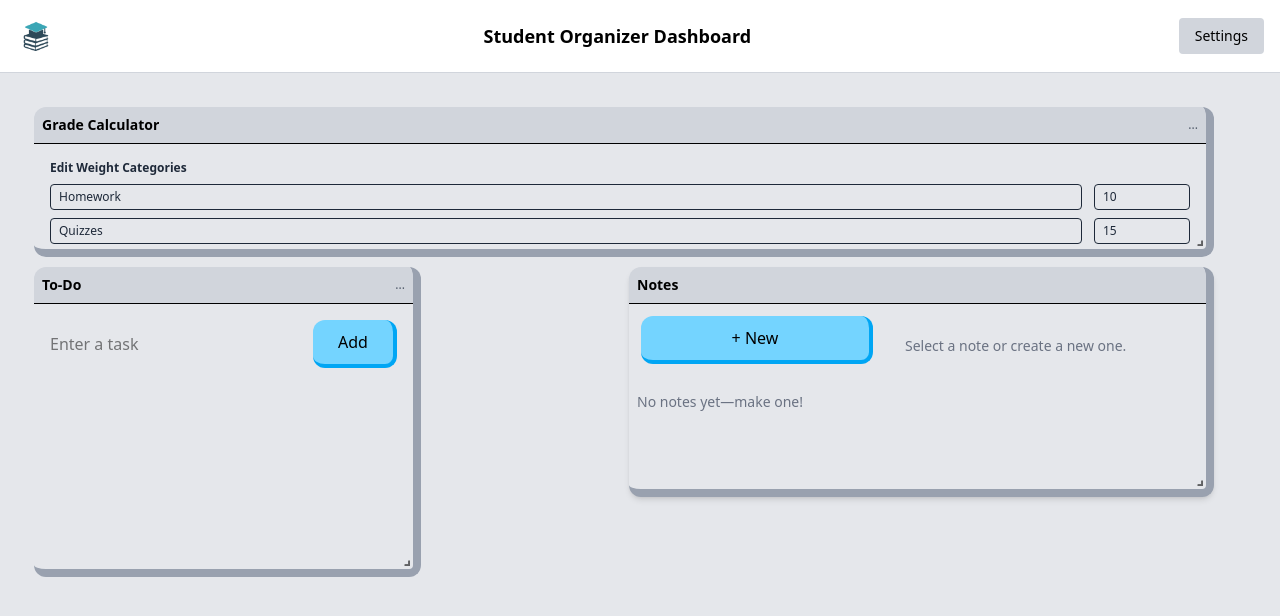
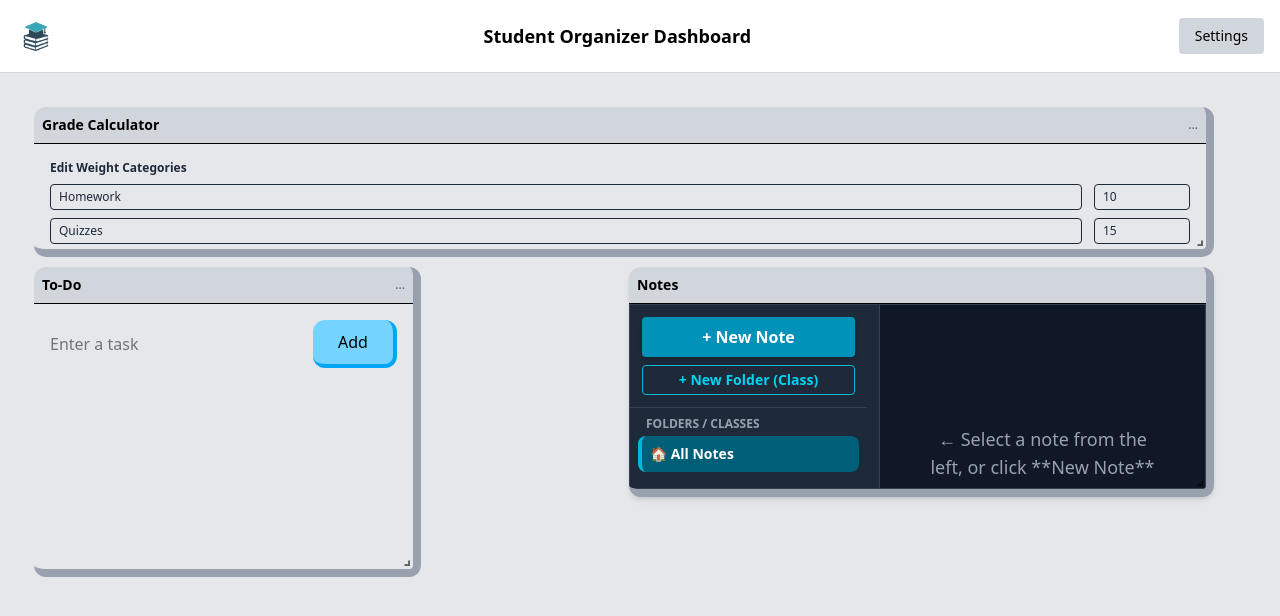
Before and after one commit to TKpen/-SE-WebDev, a React (Vite) app: page /dashboard in a window 1280 px wide. Shown: the top 616 px of the page. Built offline with nearby package versions, Linux system fonts and the light colour scheme.

Commit message:
note update
Refactor Notes component to improve state management and add folder support.

```diff
--- a/src/components/Notes.jsx
+++ b/src/components/Notes.jsx
@@ -1,116 +1,331 @@
-import { useEffect, useMemo, useState } from "react";
+import React, { useEffect, useState } from "react";
 
-/**
- * Reusable Notes component (Tailwind)
- * Props:
- *  - storageKey: string (localStorage key) default "notes.v1"
- *  - className: string (extra styles)     default ""
- *  - onChange: (notes) => void            optional
- */
-export default function Notes({ storageKey = "notes.v1", className = "", onChange }) {
-  const [notes, setNotes] = useState(() => {
+// --- Configuration Data ---
+
+// Define the priority labels and their corresponding colors
+const PRIORITY_LABELS = ["Low", "Medium", "High", "Exam/Quiz"];
+// Updated for better visibility on a dark background
+const PRIORITY_COLORS = {
+  "Low": "bg-green-600 text-white",
+  "Medium": "bg-yellow-600 text-white",
+  "High": "bg-red-600 text-white",
+  "Exam/Quiz": "bg-cyan-600 text-white",
+};
+
+// Helper function to generate a simple, time-based ID (beginner style)
+function generateSimpleId() {
+  return "note-" + Date.now() + Math.random().toString(16).slice(2);
+}
+
+// --- Main Component ---
+
+export default function Notes({ storageKey = "myNotesApp.v1", className = "" }) {
+  const [data, setData] = useState(() => {
     try {
-      return JSON.parse(localStorage.getItem(storageKey)) || [];
-    } catch {
-      return [];
+      const storedData = localStorage.getItem(storageKey);
+      if (storedData) {
+        return JSON.parse(storedData);
       }
+    } catch (error) {
+      console.error("Could not load notes from local storage:", error);
+    }
+    return {
+      notes: [],
+      folders: ["Class 101", "Project A"],
+    };
   });
-  const [activeId, setActiveId] = useState(null);
-  const activeNote = useMemo(() => notes.find(n => n.id === activeId) || null, [notes, activeId]);
 
+  const [activeNoteId, setActiveNoteId] = useState(null);
+  const [activeFolderFilter, setActiveFolderFilter] = useState(null);
+
+  // Persistence useEffect
   useEffect(() => {
-    localStorage.setItem(storageKey, JSON.stringify(notes));
-    onChange?.(notes);
-  }, [notes, storageKey, onChange]);
+    localStorage.setItem(storageKey, JSON.stringify(data));
+  }, [data, storageKey]);
+
+  const activeNote = data.notes.find(n => n.id === activeNoteId);
+
+  // --- Core Logic Functions  ---
+
+  function createFolder() {
+    const name = prompt("Enter the name for the new folder:");
+    if (name && name.trim()) {
+      const newFolderName = name.trim();
+      if (data.folders.includes(newFolderName)) {
+        alert("Folder already exists!");
+        return;
+      }
+
+      setData(currentData => ({
+        ...currentData,
+        folders: [...currentData.folders, newFolderName],
+      }));
+      setActiveFolderFilter(newFolderName);
+    }
+  }
 
   function createNote() {
-    const id = crypto.randomUUID();
-    const newNote = { id, title: "Untitled", body: "", updatedAt: Date.now() };
-    setNotes(curr => [newNote, ...curr]);
-    setActiveId(id);
+    const id = generateSimpleId();
+    const newNote = {
+      id: id,
+      title: "New Note",
+      body: "",
+      updatedAt: Date.now(),
+      folder: activeFolderFilter && activeFolderFilter !== "Uncategorized" ? activeFolderFilter : null,
+      isPinned: false,
+      priority: null,
+    };
+
+    setData(currentData => ({
+      ...currentData,
+      notes: [newNote, ...currentData.notes],
+    }));
+    setActiveNoteId(id);
   }
 
-  function updateNote(partial) {
-    if (!activeId) return;
-    setNotes(curr =>
-      curr.map(n => n.id === activeId ? { ...n, ...partial, updatedAt: Date.now() } : n)
-    );
+  function updateNote(partialUpdate) {
+    if (!activeNoteId) return;
+
+    setData(currentData => ({
+      ...currentData,
+      notes: currentData.notes.map(note => {
+        if (note.id === activeNoteId) {
+          return {
+            ...note,
+            ...partialUpdate,
+            updatedAt: Date.now(),
+          };
+        }
+        return note;
+      }),
+    }));
   }
 
-  function deleteNote(id) {
-    setNotes(curr => curr.filter(n => n.id !== id));
-    if (activeId === id) setActiveId(null);
+  function deleteNote(idToDelete) {
+    if (window.confirm("Are you sure you want to delete this note?")) {
+      setData(currentData => ({
+        ...currentData,
+        notes: currentData.notes.filter(note => note.id !== idToDelete),
+      }));
+      if (activeNoteId === idToDelete) {
+        setActiveNoteId(null);
+      }
+    }
   }
 
-  return (
-    <div className={`w-full h-full overflow-hidden flex ${className}`}>
-      {/* Sidebar */}
-      <div className="grid grid-cols-[260px_1fr] w-full h-full">
-      <aside className="h-full overflow-y-auto pr-2">
-        <div className="p-3">
-            <button
-              onClick={createNote}
-              className="blue-box mb-2"
+  // Filters and sorts notes
+  function getFilteredAndSortedNotes() {
+    let list = data.notes.slice();
+
+    if (activeFolderFilter === "Uncategorized") {
+      list = list.filter(n => !n.folder);
+    } else if (activeFolderFilter) {
+      list = list.filter(n => n.folder === activeFolderFilter);
+    }
+
+    list.sort((a, b) => {
+      if (a.isPinned && !b.isPinned) return -1;
+      if (!a.isPinned && b.isPinned) return 1;
+      return b.updatedAt - a.updatedAt;
+    });
+
+    return list;
+  }
+
+  const filteredNotes = getFilteredAndSortedNotes();
+  const pinnedNotes = filteredNotes.filter(n => n.isPinned);
+  const unpinnedNotes = filteredNotes.filter(n => !n.isPinned);
+
+  // --- UI Components for Sidebar ---
+
+  const FolderItem = ({ name }) => (
+    <li
+      onClick={() => setActiveFolderFilter(name)}
+      className={`p-2 rounded-lg cursor-pointer text-sm font-medium transition hover:bg-gray-700
+        ${activeFolderFilter === name ? "bg-cyan-800 text-white border-l-4 border-cyan-500" : ""}`}
     >
-                + New
-            </button>
-        </div>
+      📂 {name}
+    </li>
+  );
 
-        <ul className="space-y-1 text-sm p-2">
-          {notes.length === 0 && (
-            <li className="text-sm text-gray-500 dark:text-white">No notes yet—make one!</li>
-          )}
-          {notes
-            .slice()
-            .sort((a,b) => b.updatedAt - a.updatedAt)
-            .map(n => (
+  const NoteListItem = ({ note }) => (
     <li
-                key={n.id}
-                onClick={() => setActiveId(n.id)}
-                className={`group flex items-center justify-between gap-2 p-2 rounded-lg cursor-pointer
-                  ${n.id === activeId ? "bg-blue-50 dark:bg-gray-700" : "hover:bg-gray-50 dark:hover:bg-gray-800"}`}
+      key={note.id}
+      onClick={() => setActiveNoteId(note.id)}
+      className={`group flex items-center justify-between gap-2 p-2 rounded-lg cursor-pointer transition
+        ${note.id === activeNoteId ? "bg-cyan-700 border-l-4 border-cyan-500" : "hover:bg-gray-700"}`}
     >
       <div className="min-w-0">
-                  <div className="font-medium truncate">{n.title || "Untitled"}</div>
-                  <div className="text-xs text-gray-500">
-                    {new Date(n.updatedAt).toLocaleString()}
+        <div className="font-semibold truncate flex items-center gap-1">
+          {note.isPinned && <span className="text-sm text-cyan-400">📌</span>}
+          {note.title || "Untitled"}
+        </div>
+        <div className="text-xs text-gray-400 mt-1">
+          {note.priority && (
+            <span className={`inline-block px-1 rounded text-xs mr-1 ${PRIORITY_COLORS[note.priority]}`}>
+              {note.priority}
+            </span>
+          )}
+          Last updated: {new Date(note.updatedAt).toLocaleDateString()}
         </div>
       </div>
       <button
-                  title="Delete"
-                  onClick={(e) => {
-                    e.stopPropagation();
-                    deleteNote(n.id);
-                  }}
+        title="Delete Note"
+        onClick={(e) => { e.stopPropagation(); deleteNote(note.id); }}
+        className="text-red-400 opacity-0 group-hover:opacity-100 transition"
       >
         🗑
       </button>
     </li>
-            ))}
+  );
+
+
+  // --- Final Render ---
+
+  return (
+    <div className={`w-full h-full overflow-hidden flex bg-gray-900 text-white border border-gray-700 ${className}`}>
+      <div className="grid grid-cols-[250px_1fr] w-full h-full">
+
+        {/* Sidebar (Folder and Note List) */}
+        <aside className="h-full overflow-y-auto pr-3 border-r border-gray-700 bg-gray-800">
+          <div className="p-3 border-b border-gray-700">
+            <button
+              onClick={createNote}
+              // Primary Button Style (Cyan)
+              className="w-full text-white bg-cyan-600 hover:bg-cyan-700 font-bold py-2 rounded mb-2 transition shadow-md"
+            >
+              + New Note
+            </button>
+            <button
+              onClick={createFolder}
+              // Secondary Button Style (Gray/Cyan border)
+              className="w-full text-cyan-400 border border-cyan-500 hover:bg-gray-700 font-semibold py-1 rounded text-sm transition"
+            >
+              + New Folder (Class)
+            </button>
+          </div>
+
+          <div className="space-y-4 p-2">
+
+            {/* Folder Navigation Section */}
+            <div>
+              <h3 className="uppercase text-xs font-bold text-gray-400 ml-2 mb-1">Folders / Classes</h3>
+              <ul className="space-y-1 text-sm">
+                <li
+                  onClick={() => setActiveFolderFilter(null)}
+                  className={`p-2 rounded-lg cursor-pointer text-sm font-bold transition hover:bg-gray-700
+                    ${activeFolderFilter === null ? "bg-cyan-800 text-white border-l-4 border-cyan-500" : ""}`}
+                >
+                  🏠 All Notes
+                </li>
+                {data.folders.map(name => <FolderItem key={name} name={name} />)}
+                <li
+                  onClick={() => setActiveFolderFilter("Uncategorized")}
+                  className={`p-2 rounded-lg cursor-pointer text-sm font-bold transition hover:bg-gray-700
+                    ${activeFolderFilter === "Uncategorized" ? "bg-cyan-800 text-white border-l-4 border-cyan-500" : ""}`}
+                >
+                  📦 Uncategorized
+                </li>
               </ul>
+            </div>
+
+            {/* Note List Section */}
+            <h3 className="uppercase text-xs font-bold text-gray-400 ml-2 mb-1">
+              Notes ({filteredNotes.length})
+            </h3>
+            <ul className="space-y-1">
+              {filteredNotes.length === 0 && (
+                <li className="text-sm text-gray-400 p-2">No notes here. Create one!</li>
+              )}
+
+              {/* Pinned Notes */}
+              {pinnedNotes.length > 0 && (
+                <>
+                  <h4 className="text-xs font-semibold text-cyan-400 ml-2 mt-3">📌 Pinned</h4>
+                  {pinnedNotes.map(n => <NoteListItem key={n.id} note={n} />)}
+                </>
+              )}
+
+              {/* Unpinned Notes */}
+              {unpinnedNotes.length > 0 && (
+                <>
+                  {pinnedNotes.length > 0 && <h4 className="text-xs font-semibold text-gray-400 ml-2 mt-3">Recent</h4>}
+                  {unpinnedNotes.map(n => <NoteListItem key={n.id} note={n} />)}
+                </>
+              )}
+            </ul>
+          </div>
         </aside>
 
-      {/* Editor */}
-      <main className="h-full overflow-y-auto text-sm mt-4 text-gray-800 dark:text-white">
+        {/* Editor Panel */}
+        <main className="h-full flex flex-col p-6 bg-gray-900">
           {activeNote ? (
             <>
+              {/* Note Controls (Folder, Priority, Pin) */}
+              <div className="flex items-center justify-between mb-4 text-sm bg-gray-800 p-3 rounded border border-gray-700">
+
+                {/* Pin Button */}
+                <button
+                  onClick={() => updateNote({ isPinned: !activeNote.isPinned })}
+                  className="text-sm px-3 py-1 rounded transition hover:bg-gray-700 font-semibold"
+                  title={activeNote.isPinned ? "Unpin Note" : "Pin Note"}
+                >
+                  {activeNote.isPinned ? "📌 Pinned" : "📍 Pin"}
+                </button>
+
+                {/* Folder Selection */}
+                <label className="flex items-center space-x-2 text-gray-300">
+                  <span className="font-semibold">Folder:</span>
+                  <select
+                    value={activeNote.folder || ""}
+                    onChange={(e) => updateNote({ folder: e.target.value || null })}
+                    className="p-1 border border-gray-600 rounded bg-gray-900 text-white focus:border-cyan-500"
+                  >
+                    <option value="">-- Uncategorized --</option>
+                    {data.folders.map(f => (
+                      <option key={f} value={f}>{f}</option>
+                    ))}
+                  </select>
+                </label>
+
+                {/* Priority Selection */}
+                <label className="flex items-center space-x-2 text-gray-300">
+                  <span className="font-semibold">Priority:</span>
+                  <select
+                    value={activeNote.priority || ""}
+                    onChange={(e) => updateNote({ priority: e.target.value || null })}
+                    className="p-1 border border-gray-600 rounded bg-gray-900 text-white focus:border-cyan-500"
+                  >
+                    <option value="">-- None --</option>
+                    {PRIORITY_LABELS.map(p => (
+                      <option key={p} value={p}>{p}</option>
+                    ))}
+                  </select>
+                </label>
+              </div>
+
+              {/* Title Input */}
               <input
                 value={activeNote.title}
                 onChange={(e) => updateNote({ title: e.target.value })}
-                placeholder="Note title…"
-                className="w-full text-lg font-semibold border-b border-gray-300 focus:outline-none
-                focus:border-blue-500 pb-1 dark:border-gray-950"
+                placeholder="Note title goes here..."
+                className="w-full text-3xl font-bold bg-transparent border-b-2 border-gray-700 focus:outline-none
+                focus:border-cyan-500 pb-2 mb-4 text-white"
               />
+
+              {/* Body Textarea */}
               <textarea
                 value={activeNote.body}
                 onChange={(e) => updateNote({ body: e.target.value })}
-                placeholder="Write your note..."
-                className="w-full h-full resize-none border border-gray-300 rounded p-3 focus:outline-none
-                focus:ring focus:ring-blue-200 dark:border-gray-950"
+                placeholder="Start writing your note here..."
+                className="w-full flex-grow resize-none border border-gray-600 rounded-lg p-4 text-base bg-gray-800 text-white focus:outline-none
+                focus:ring-2 focus:ring-cyan-500 focus:border-cyan-500"
               />
             </>
           ) : (
-          <div className="text-gray-500 p-4 dark:text-white">Select a note or create a new one.</div>
+            <div className="text-gray-400 p-4 text-center mt-20 text-lg">
+              ← Select a note from the left, or click **New Note** to start.
+            </div>
           )}
         </main>
       </div>
```
Lines whose indentation alone changed are shown as unchanged.
